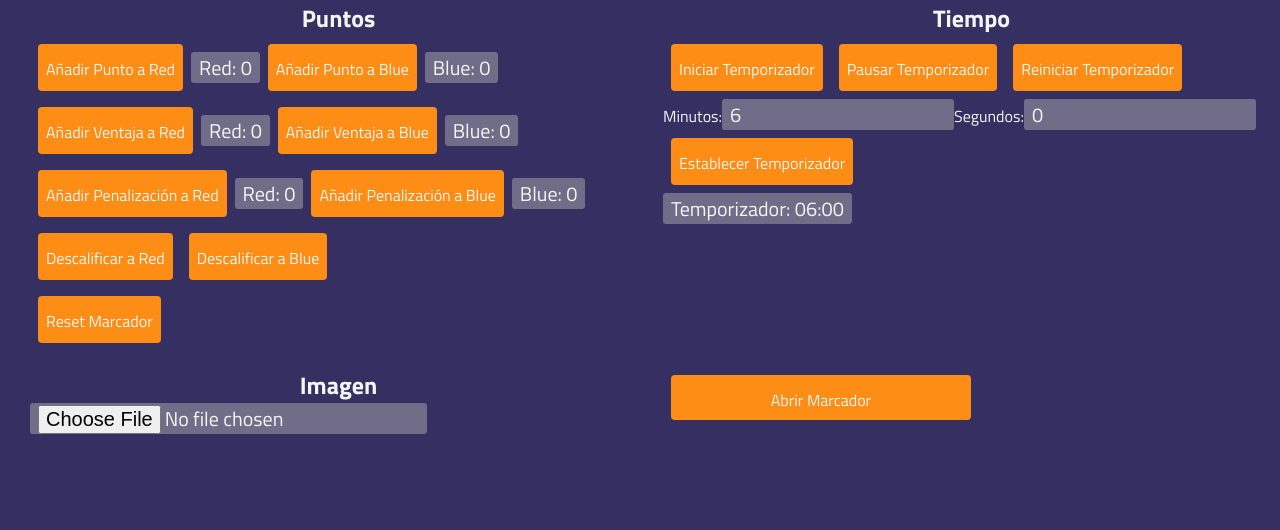
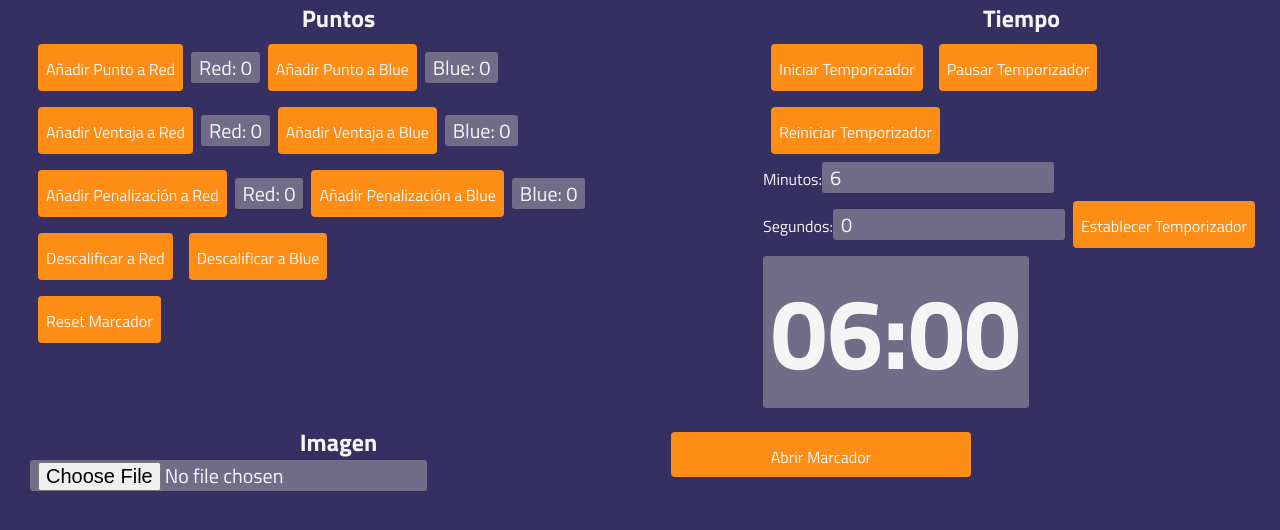
Before and after one commit to zlocker01/BJJ-Score-App, a React (Vite) app: page / in a window 1280 px wide. Shown: the top 530 px of the page. Built offline with nearby package versions, Linux system fonts and the light colour scheme.

Commit message:
finishing the styles and proyect

```diff
--- a/src/assets/App/App.css
+++ b/src/assets/App/App.css
@@ -127,10 +127,34 @@ a {
   justify-content: space-between;
   align-items: center;
 }
+.referee h1, .referee h4 {
+  color: red;
+  font-size: 60px;
+  margin-top: -40px;
+}
+.referee h4 {
+  position: absolute;
+  background-color: #000;
+  z-index: 1;
+  margin-left: 100px;
+}
 
-.section-timer {
+.section-timer, img {
   display: flex;
   flex-direction: row;
   justify-content: space-between;
-  align-items: center;
+  align-items: start;
+  margin-top: 5px;
+  max-height: 200px;
+  min-width: 390px;
 }
+
+.timer {
+  color: #F5F5F5;
+  width: auto;
+  margin-left: 100px;
+}
+.timer span {
+  font-weight: bolder;
+  font-size: 100px;
+}
--- a/src/assets/styles/base/_reset.scss
+++ b/src/assets/styles/base/_reset.scss
@@ -29,10 +29,35 @@ a {
 
 .referee {
     @include referee;
+    h1, h4 {
+        color: red;
+        font-size: 60px;
+        margin-top: -40px;
+    }
+
+    h4 {
+        position: absolute;
+        background-color: #000;
+        z-index: 1;
+        margin-left: 100px;
+    }
 }
 
 
 
-.section-timer {
-    @include flex(center);
+.section-timer, img {
+    @include flex(start);
+    margin-top: 5px;
+    max-height: 200px;
+    min-width: 390px;
 }
+
+.timer{
+    color: $text;
+    width: auto;
+    margin-left: 100px;
+    span {
+        font-weight: bolder;
+        font-size: 100px;
+    }
+}
--- a/src/components/Referee.jsx
+++ b/src/components/Referee.jsx
@@ -127,11 +127,9 @@ export const Referee = () => {
       </div>
 
       {/* Show Photo */}
-      <div className="image">
         {image && (
-          <img src={image} alt="Uploaded" style={{ maxWidth: "10%" }} />
+          <img src={image} alt="Championship-Logo" />
           )}
-      </div>
       </section>
     </section>
   );
--- a/src/components/Score.jsx
+++ b/src/components/Score.jsx
@@ -57,7 +57,7 @@ export function Score() {
   // handle events on Disqualified
   const handleDisqualified = (player) => {
     setIsDisqualified(
-      `¡${player === "red" ? "RED" : "BLUE"} ESTÁ DESCALIFICADO!`
+      `❌¡${player === "red" ? "RED" : "BLUE"} ESTÁ DESCALIFICADO! ❌`
     );
   };
 
--- a/src/components/Timer.jsx
+++ b/src/components/Timer.jsx
@@ -92,6 +92,7 @@ export const Timer = () => {
           />
         </label>
         <label>
+          <hr />
           Segundos:
           <input
             type="number"
@@ -102,7 +103,7 @@ export const Timer = () => {
         <button onClick={handleTimerEdit}>Establecer Temporizador</button>
       </div>
       <span>
-        Temporizador: {String(timer.minutes).padStart(2, "0")}:
+        {String(timer.minutes).padStart(2, "0")}:
         {String(timer.seconds).padStart(2, "0")}
       </span>
       {timeOver && <h3 className="time-message">{timeOver}</h3>}
```
